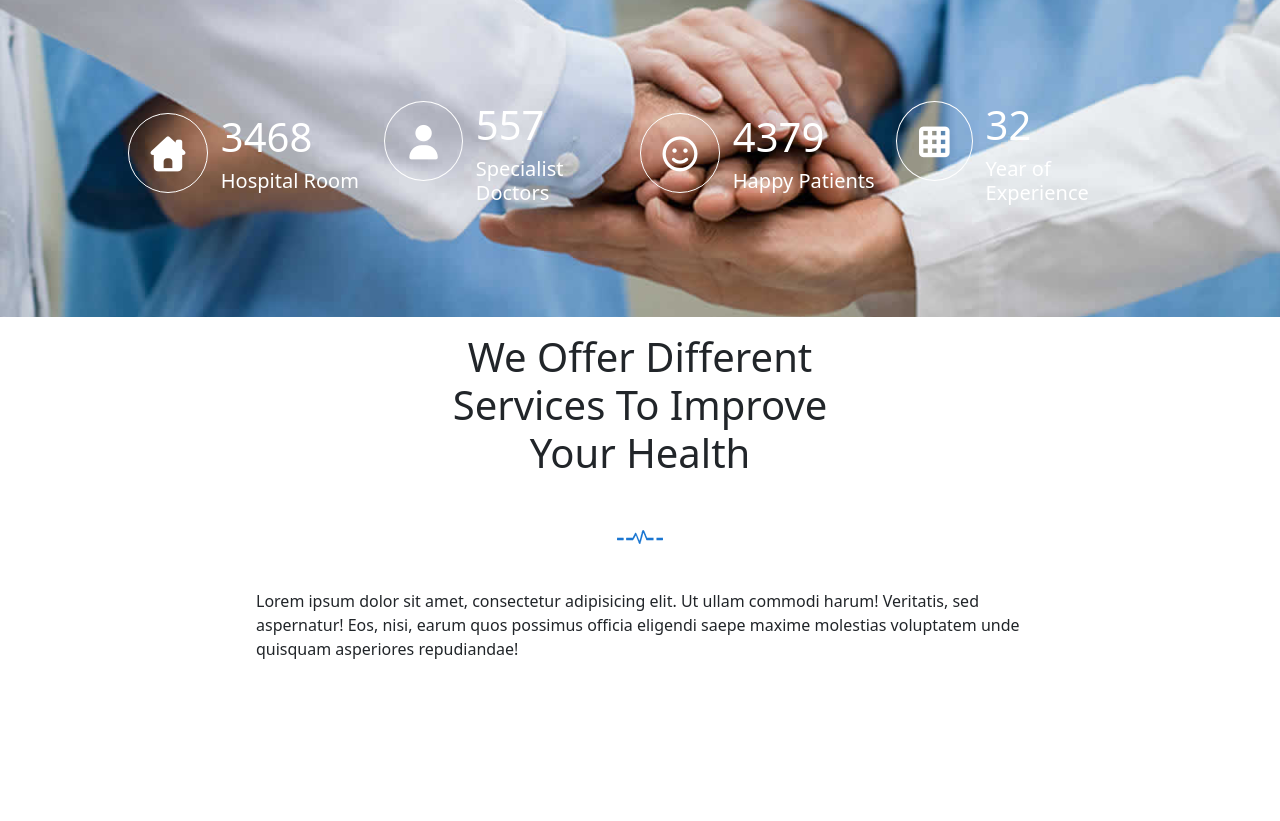
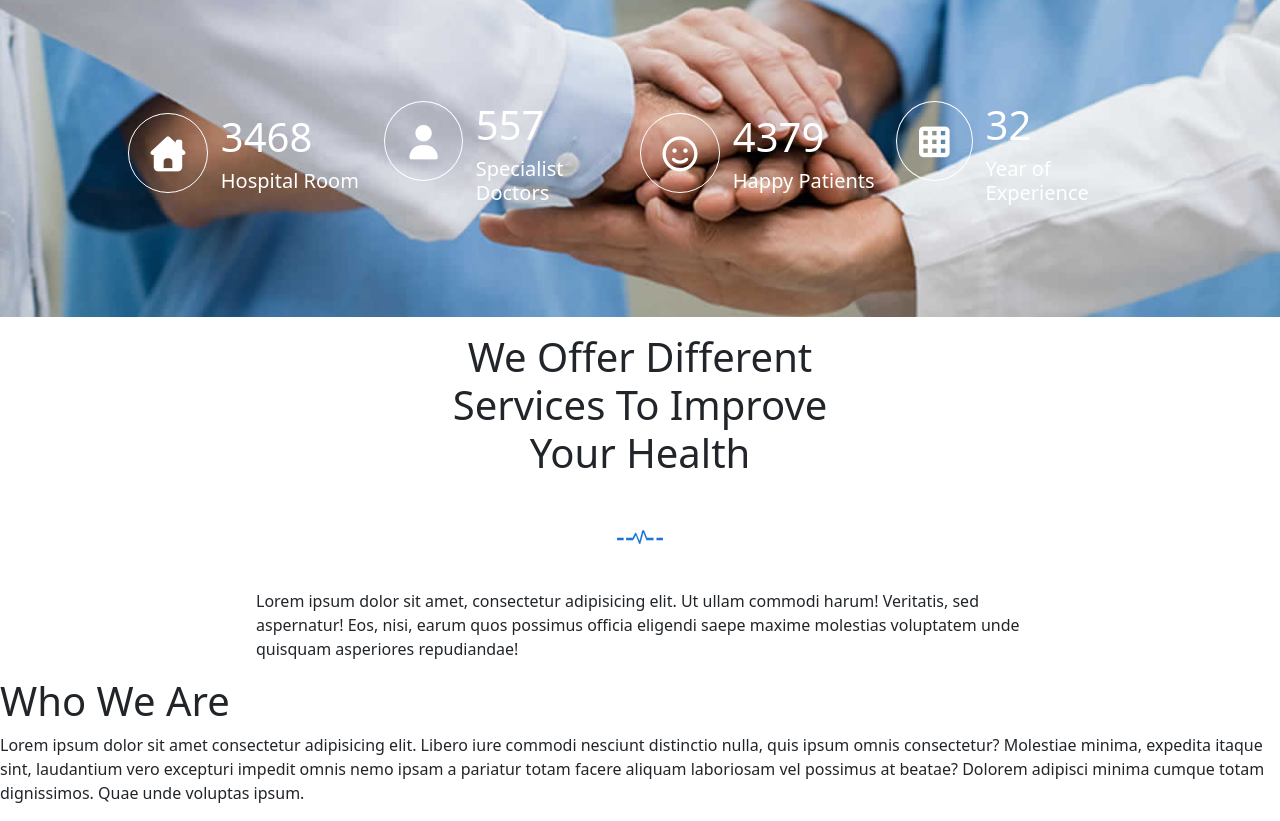
Before and after one commit to nejmaouiimane/project-final-imane-nejmaoui, a plain HTML site: page index.html in a window 1280 px wide. Shown: the part 1402-2223 px from the top of the page. Before the commit the page ends 2079 px from the top, so only its background shows below. Drawn offline with nearby package versions, Linux system fonts and the light colour scheme.

Commit message:
who we are

```diff
--- a/index.html
+++ b/index.html
@@ -222,6 +222,7 @@
         </div>
     </div>
     <!-- text2 -->
+    <div class="part-video">
         <div class="text2">
             <h1>We Offer Different Services To Improve Your Health </h1>
             <img src="./public/img/section-img.png" alt="">
@@ -229,8 +230,21 @@
                 aspernatur! Eos, nisi, earum quos possimus officia eligendi saepe maxime molestias voluptatem unde
                 quisquam asperiores repudiandae!</p>
         </div>
+        <div class="whoweare">
+            <div class="column1">
+                <h1>Who We Are</h1>
+                <p>Lorem ipsum dolor sit amet consectetur adipisicing elit. Libero iure commodi nesciunt distinctio
+                    nulla, quis ipsum omnis consectetur? Molestiae minima, expedita itaque sint, laudantium vero
+                    excepturi impedit omnis nemo ipsam a pariatur totam facere aliquam laboriosam vel possimus at
+                    beatae? Dolorem adipisci minima cumque totam dignissimos. Quae unde voluptas ipsum.</p>
+            </div>
+            <div class="column2">
 
+            </div>
 
+        </div>
+
+    </div>
 
 
 
```
Lines whose indentation alone changed are shown as unchanged.
